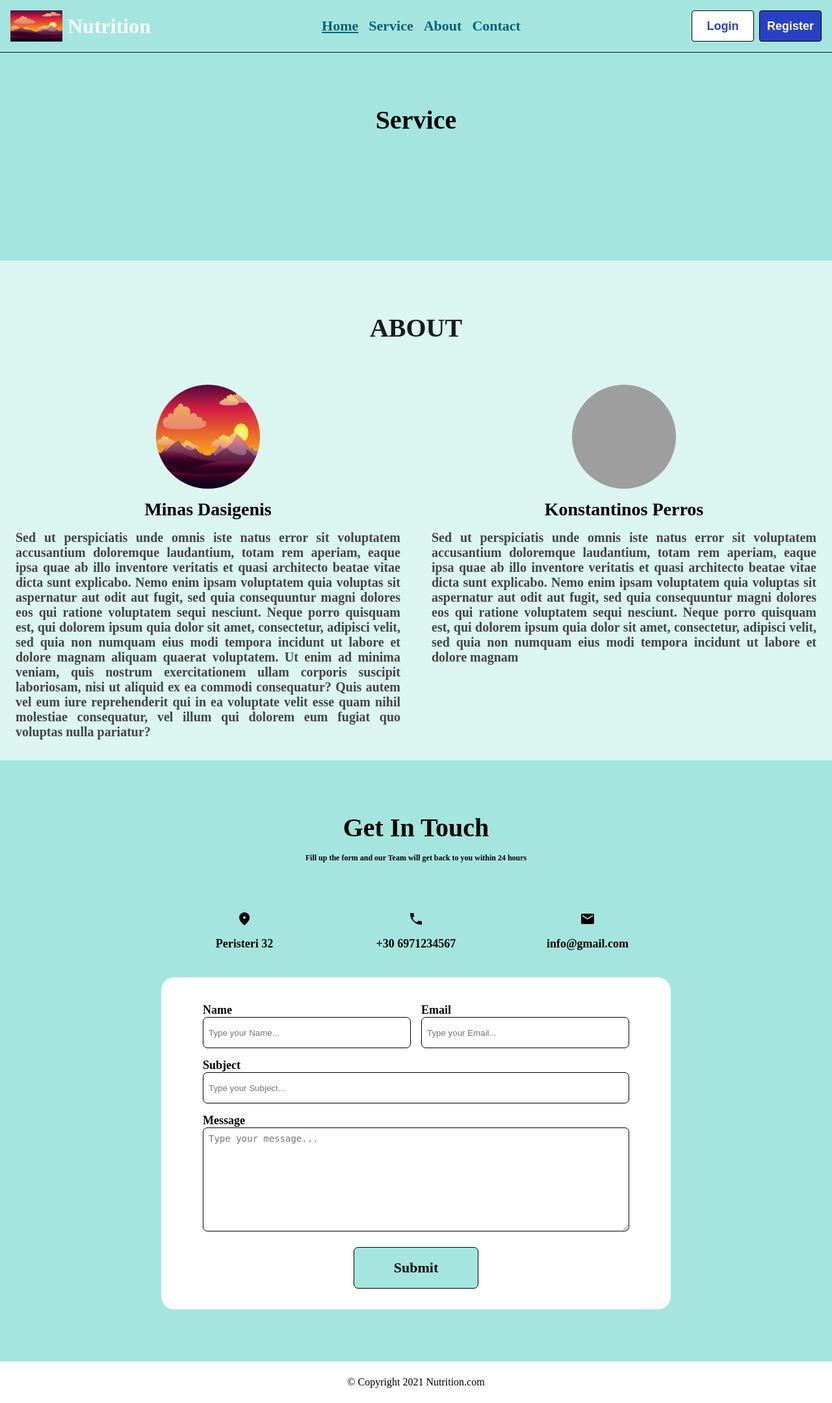
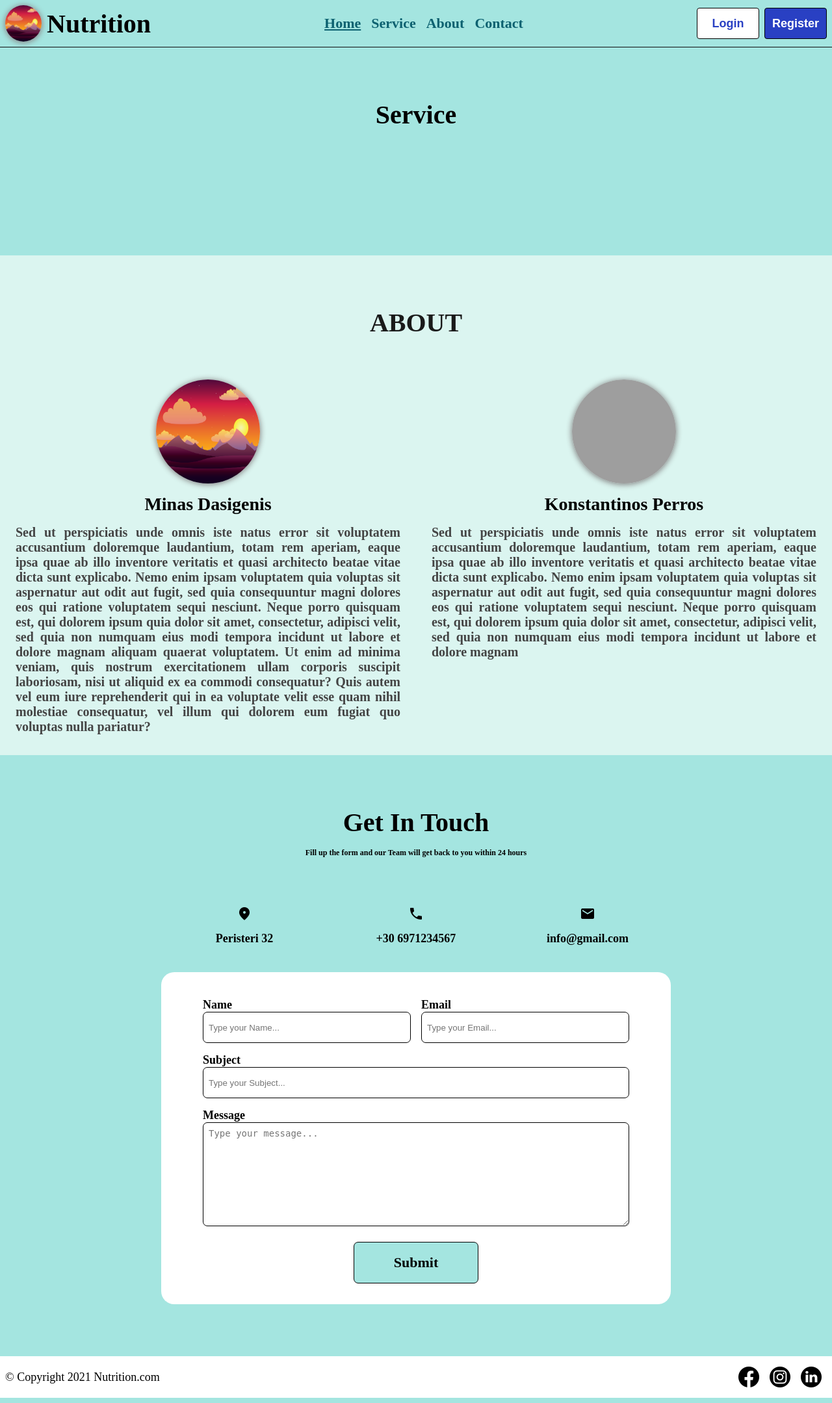
Before and after one commit to Wildwest35/Nutrition, a PHP site: page / in a window 1280 px wide. Shown: the whole page at 65% size. Run offline with PHP 8.4, Linux system fonts and the light colour scheme; some libraries are stand-ins or nearby versions; grey boxes are pictures that could not be loaded.

Commit message:
warning, footer

```diff
--- a/public/css/style.css
+++ b/public/css/style.css
@@ -52,7 +52,7 @@ a {
     width: 100%;
     min-height: 4rem;
     background-color: #A4E5E0;
-    padding: 1rem;
+    padding: 0.5rem;
     position: sticky;
     top: 0;
     /* box-shadow: 0px 3px 2px #a4e5e0d7; */
@@ -64,7 +64,7 @@ a {
 }
 
 .nav-bar-logo {
-    color: white;
+    color: #000000;
     cursor: pointer;
     display: flex;
     flex-direction: row;
@@ -73,9 +73,11 @@ a {
 }
 
 .nav-bar-logo img {
-    width: 5rem;
-    height: 3rem;
+    width: 3.5rem;
+    height: 3.5rem;
     margin-right: 0.5rem;
+    border-radius: 50%;
+    box-shadow: 0px 1px 8px 1px #888888;
 }
 
 .nav-bar-left {
@@ -340,6 +342,7 @@ a {
     height: 10rem;
     border-radius: 50%;
     margin-bottom: 1rem;
+    box-shadow: 0px 1px 8px 1px #888888;
 }
 
 .creator-name {
@@ -409,6 +412,28 @@ a {
     /* justify-content: center; */
 }
 
+.loginElements .warning {
+    background-color: rgb(168, 7, 7);
+    color: rgb(255, 255, 255);
+    width: 80%;
+    min-height: 2.5rem;
+    border-radius: 4px;
+    padding: 0.5rem;
+    box-shadow: 0px 1px 8px 1px #888888;
+    display: flex;
+    flex-direction: row;
+    justify-content: space-between;
+    align-items: center;
+    /* margin-top: 1rem; */
+}
+
+.warning p {
+    font-weight: bold;
+    font-size: 15px;
+    font-family: Arial, Helvetica, sans-serif;
+    cursor: pointer;
+}
+
 .loginElements .element {
     min-width: 80%;
     min-height: 2rem;
@@ -427,9 +452,9 @@ a {
     margin-bottom: 2rem;
 }
 
-.loginElements h4 {
-    margin-top: 1rem;
-}
+/* .loginElements h4 {
+
+} */
 
 .loginElements h6 {
     cursor: pointer;
@@ -477,11 +502,25 @@ a {
 .footer-container {
     width: 100%;
     height: 4rem;
-    font-size: 16px;
+    font-size: 18px;
+    padding: 0.5rem;
+    display: flex;
+    flex-direction: row;
+    justify-content: space-between;
+    align-items: center;
+}
+
+.social {
     display: flex;
     flex-direction: row;
     justify-content: center;
     align-items: center;
+}
+
+.social img {
+    width: 2rem;
+    height: 2rem;
+    margin: 0 0.5rem;
 }
 
 @media screen and (max-width: 1200px) {
--- a/public/index.html
+++ b/public/index.html
@@ -13,12 +13,12 @@
             <div class="nav-bar-left">
                 <div class="nav-bar-logo">
                     <img src="img/landscape.png" alt="Test Image">
-                    <h2>Nutrition</h2>
+                    <h1>Nutrition</h1>
                 </div>
                 <img src="img/menu.png" alt="meu Test Image" width="50" height="40" class="menu" data-bind="click: collapse">
             </div>
             <div class="nav-bar-options" id="nav-bar-options">
-                <a class="btn active" href="#service"><h4>Home</h4></a>
+                <a class="btn active" href="#body"><h4>Home</h4></a>
                 <a class="btn" href="#service"><h4>Service</h4></a>
                 <a class="btn" href="#about"><h4>About</h4></a>
                 <a class="btn" href="#contact"><h4>Contact</h4></a>
@@ -117,7 +117,14 @@
     </section>
 
     <section class="footer-container">
-        © Copyright 2021 Nutrition.com
+        <div class="copyright">
+            © Copyright 2021 Nutrition.com
+        </div>
+        <div class="social">
+            <img src="img/facebook.png" alt="food">
+            <img src="img/instagram.png" alt="food">
+            <img src="img/linkedin.png" alt="food">
+        </div>
     </section>
 
     <div class="modal" id="modal" data-bind="fadeVisible: isModalOpen">
@@ -126,6 +133,11 @@
                 <img src="img/food.jpg" alt="food">
                 <form class="loginElements">
                     <h1>Login</h1>
+                    <div class="warning" id="warning">
+                        <h5>Wrong Data</h5>
+                        <p data-bind="click: closeLoginWarning">x</p>
+                    </div>
+
                     <h4 class="element">Email Address</h4>
                     <input type="text" placeholder="Email..." class="element email">
                     <h4 class="element">Password</h4>
--- a/public/js/mainViewModel.js
+++ b/public/js/mainViewModel.js
@@ -29,6 +29,14 @@ function MainViewModel() {
         self.isModalOpen(!self.isModalOpen());
     }
 
+    self.closeLoginWarning = function() {
+        var close = document.getElementById("warning");
+
+        if(close.style.display == "") {
+            close.style.display = "none";
+        }
+    }
+
     var options = document.getElementById("nav-bar-options");
     var btns = options.getElementsByClassName("btn");
 
@@ -40,11 +48,7 @@ function MainViewModel() {
         })
     }
 
-    let current = '';
 
-    window.addEventListener('scroll', () => {
-
-    })
 }
 
 $(function() {
```
Also changed, not shown: public/img/facebook.png (added), public/img/instagram.png (added), public/img/linkedin.png (added).
